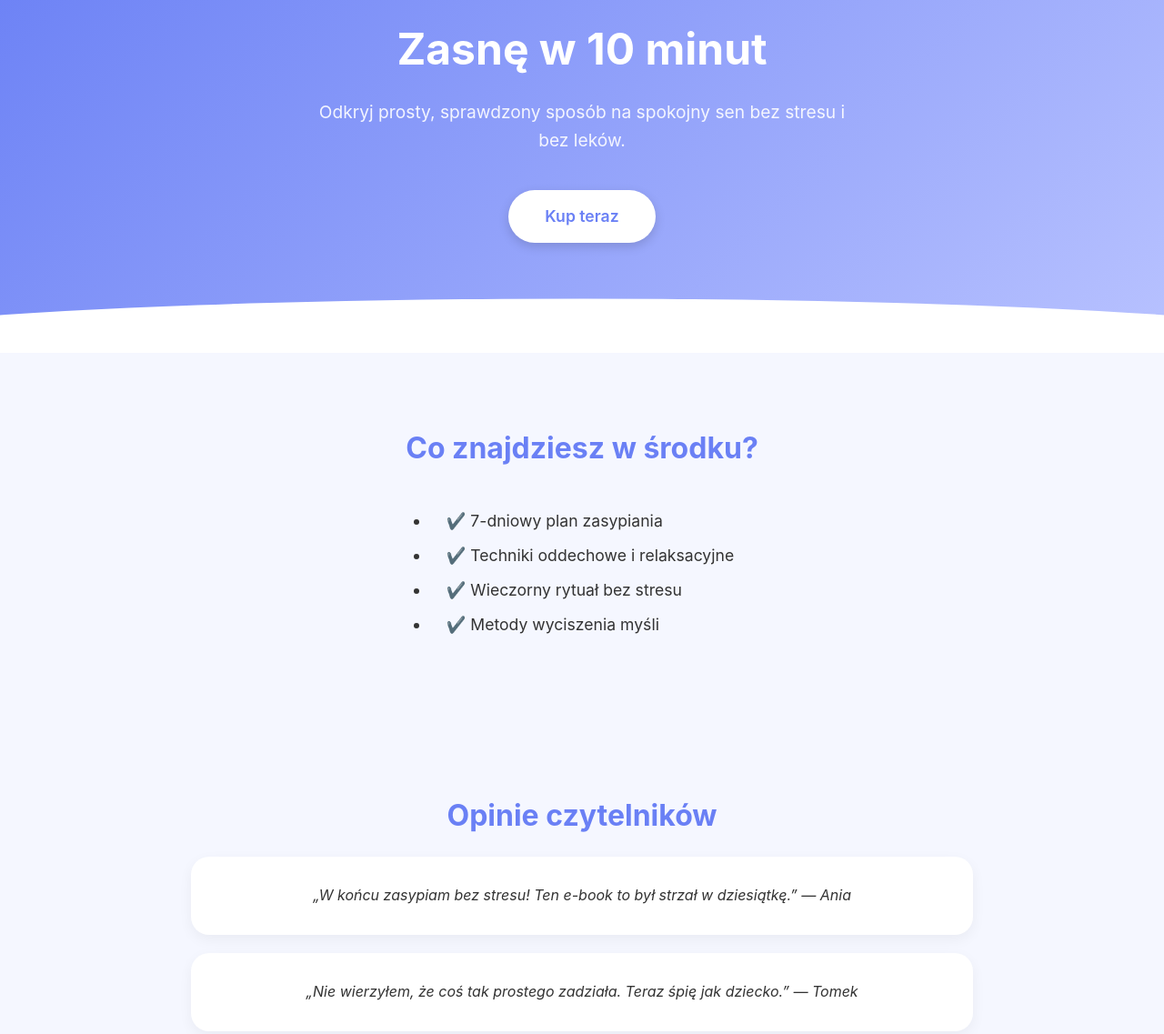
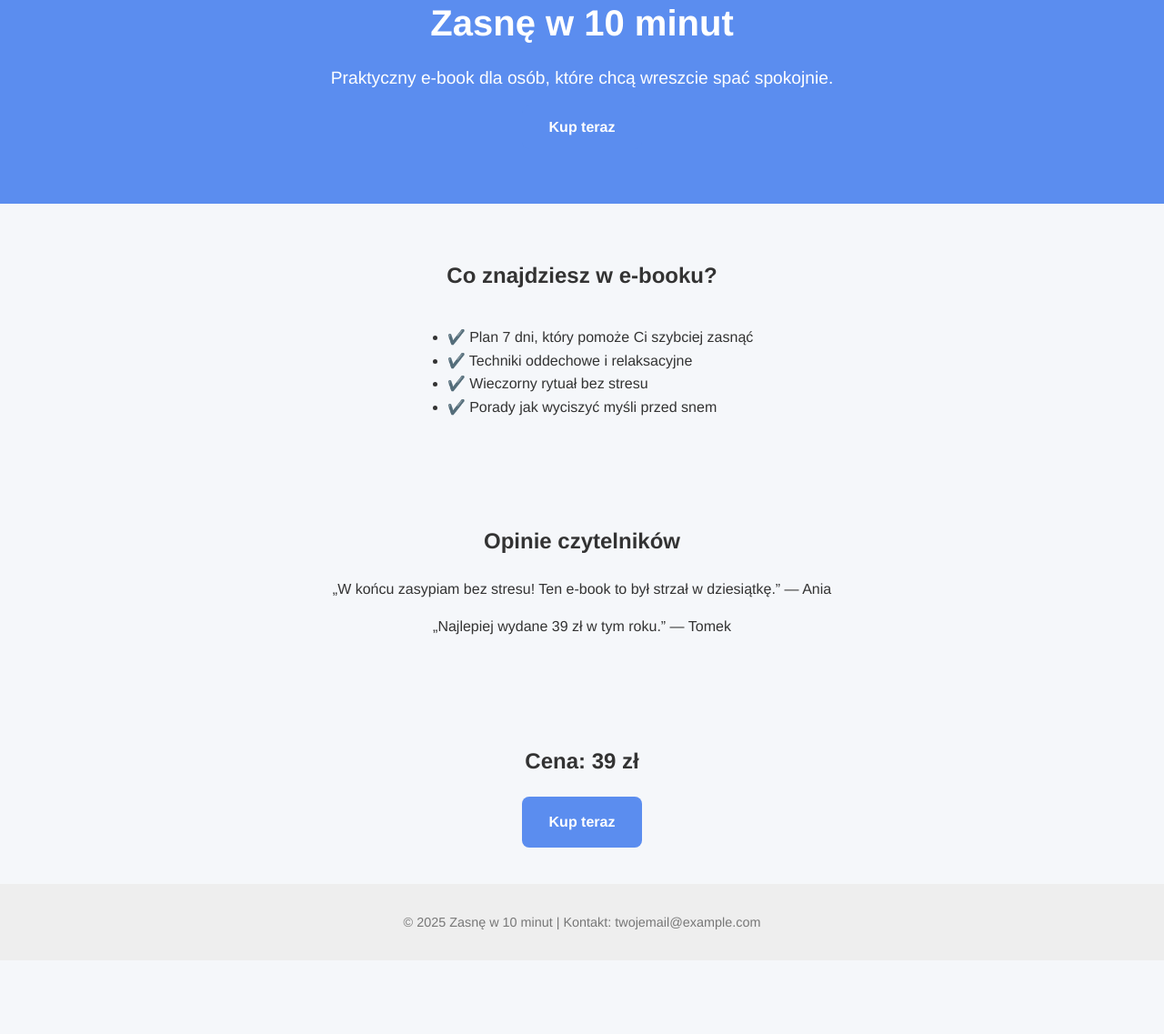
Before and after one commit to SekretySnu/wspieramy, a plain HTML site: page index.html in a window 1280 px wide. Shown: the part 84-1221 px from the top of the page at 91% size. After the commit the page ends 1140 px from the top, so only its background shows below. Drawn offline with Linux system fonts and the light colour scheme.

Commit message:
Update index.html

```diff
--- a/index.html
+++ b/index.html
@@ -3,188 +3,84 @@
 <head>
   <meta charset="UTF-8" />
   <meta name="viewport" content="width=device-width, initial-scale=1.0" />
-  <title>Zasnę w 10 minut — Ebook o lepszym śnie</title>
+  <title>Zasnę w 10 minut - Ebook o lepszym śnie</title>
   <style>
-    :root {
-      --primary: #6a80f5;
-      --secondary: #b8c2ff;
-      --bg: #f5f7ff;
-      --text: #333;
-    }
-
-    * {
-      box-sizing: border-box;
+    body {
+      font-family: 'Helvetica', sans-serif;
       margin: 0;
       padding: 0;
-      scroll-behavior: smooth;
+      background-color: #f5f7fa;
+      color: #333;
+      text-align: center;
     }
-
-    body {
-      font-family: "Inter", sans-serif;
-      background: var(--bg);
-      color: var(--text);
-      line-height: 1.6;
-      overflow-x: hidden;
+    header {
+      background-color: #5b8def;
+      color: white;
+      padding: 60px 20px;
     }
-
-    header {
-      background: linear-gradient(135deg, var(--primary), var(--secondary));
-      color: white;
-      text-align: center;
-      padding: 100px 20px 120px;
-      position: relative;
+    header h1 {
+      font-size: 2.5em;
     }
-
-    header::after {
-      content: "";
-      position: absolute;
-      bottom: -1px;
-      left: 0;
-      width: 100%;
-      height: 60px;
-      background: white;
-      clip-path: ellipse(70% 100% at 50% 100%);
-    }
-
-    header h1 {
-      font-size: 3em;
-      margin-bottom: 15px;
-    }
-
     header p {
       font-size: 1.2em;
-      max-width: 600px;
-      margin: 0 auto 40px;
-      opacity: 0.9;
     }
-
+    section {
+      padding: 40px 20px;
+      max-width: 700px;
+      margin: auto;
+      line-height: 1.6;
+    }
     .btn {
       display: inline-block;
-      background: white;
-      color: var(--primary);
-      padding: 15px 40px;
-      border-radius: 50px;
+      background-color: #5b8def;
+      color: white;
+      padding: 15px 30px;
+      border-radius: 8px;
       text-decoration: none;
-      font-weight: 600;
-      font-size: 1.1em;
-      box-shadow: 0 4px 12px rgba(0,0,0,0.15);
-      transition: all 0.3s;
+      font-weight: bold;
+      transition: background 0.3s;
     }
-
     .btn:hover {
-      transform: translateY(-3px);
-      background: var(--secondary);
-      color: white;
+      background-color: #4475d9;
     }
-
-    section {
-      padding: 80px 20px;
-      max-width: 900px;
-      margin: auto;
-      text-align: center;
-    }
-
-    h2 {
-      font-size: 2em;
-      margin-bottom: 20px;
-      color: var(--primary);
-    }
-
-    ul {
-      text-align: left;
-      display: inline-block;
-      margin-top: 20px;
-      font-size: 1.1em;
-    }
-
-    li {
-      margin-bottom: 10px;
-      padding-left: 1em;
-    }
-
-    .review {
-      background: white;
-      border-radius: 20px;
-      padding: 30px;
-      margin: 20px 0;
-      box-shadow: 0 5px 15px rgba(0,0,0,0.05);
-      font-style: italic;
-    }
-
     footer {
-      background: #eee;
-      color: #666;
-      text-align: center;
-      padding: 30px;
+      background-color: #eee;
+      padding: 20px;
       font-size: 0.9em;
-    }
-
-    /* Animacja pojawiania */
-    .fade-in {
-      opacity: 0;
-      transform: translateY(30px);
-      transition: all 0.8s ease-out;
-    }
-    .fade-in.visible {
-      opacity: 1;
-      transform: translateY(0);
-    }
-
-    /* Responsywność */
-    @media (max-width: 600px) {
-      header h1 { font-size: 2.2em; }
-      .btn { padding: 12px 30px; font-size: 1em; }
+      color: #777;
     }
   </style>
 </head>
 <body>
   <header>
     <h1>Zasnę w 10 minut</h1>
-    <p>Odkryj prosty, sprawdzony sposób na spokojny sen bez stresu i bez leków.</p>
+    <p>Praktyczny e-book dla osób, które chcą wreszcie spać spokojnie.</p>
     <a class="btn" href="TUTAJ_WKLEJ_LINK_Z_PAYHIP" target="_blank">Kup teraz</a>
   </header>
 
-  <section class="fade-in">
-    <h2>Co znajdziesz w środku?</h2>
-    <ul>
-      <li>✔️ 7-dniowy plan zasypiania</li>
+  <section>
+    <h2>Co znajdziesz w e-booku?</h2>
+    <ul style="text-align:left; display:inline-block;">
+      <li>✔️ Plan 7 dni, który pomoże Ci szybciej zasnąć</li>
       <li>✔️ Techniki oddechowe i relaksacyjne</li>
       <li>✔️ Wieczorny rytuał bez stresu</li>
-      <li>✔️ Metody wyciszenia myśli</li>
+      <li>✔️ Porady jak wyciszyć myśli przed snem</li>
     </ul>
   </section>
 
-  <section class="fade-in">
+  <section>
     <h2>Opinie czytelników</h2>
-    <div class="review">„W końcu zasypiam bez stresu! Ten e-book to był strzał w dziesiątkę.” — Ania</div>
-    <div class="review">„Nie wierzyłem, że coś tak prostego zadziała. Teraz śpię jak dziecko.” — Tomek</div>
+    <blockquote>„W końcu zasypiam bez stresu! Ten e-book to był strzał w dziesiątkę.” — Ania</blockquote>
+    <blockquote>„Najlepiej wydane 39 zł w tym roku.” — Tomek</blockquote>
   </section>
 
-  <section class="fade-in">
-    <h2>O autorze</h2>
-    <p>Jestem pasjonatem zdrowego stylu życia i snu. Po latach problemów z bezsennością stworzyłem praktyczny przewodnik, który pomógł już setkom osób spokojnie zasypiać.</p>
-  </section>
-
-  <section class="fade-in">
-    <h2>Gotowy na spokojne noce?</h2>
-    <a class="btn" href="TUTAJ_WKLEJ_LINK_Z_PAYHIP" target="_blank">Kup e-book — 39 zł</a>
+  <section>
+    <h2>Cena: 39 zł</h2>
+    <a class="btn" href="TUTAJ_WKLEJ_LINK_Z_PAYHIP" target="_blank">Kup teraz</a>
   </section>
 
   <footer>
-    © 2025 Zasnę w 10 minut | Kontakt: twojemail@example.com
+    <p>© 2025 Zasnę w 10 minut | Kontakt: twojemail@example.com</p>
   </footer>
-
-  <script>
-    // animacja pojawiania elementów
-    const elements = document.querySelectorAll('.fade-in');
-    const observer = new IntersectionObserver(entries => {
-      entries.forEach(entry => {
-        if (entry.isIntersecting) {
-          entry.target.classList.add('visible');
-        }
-      });
-    });
-    elements.forEach(el => observer.observe(el));
-  </script>
 </body>
 </html>
```
